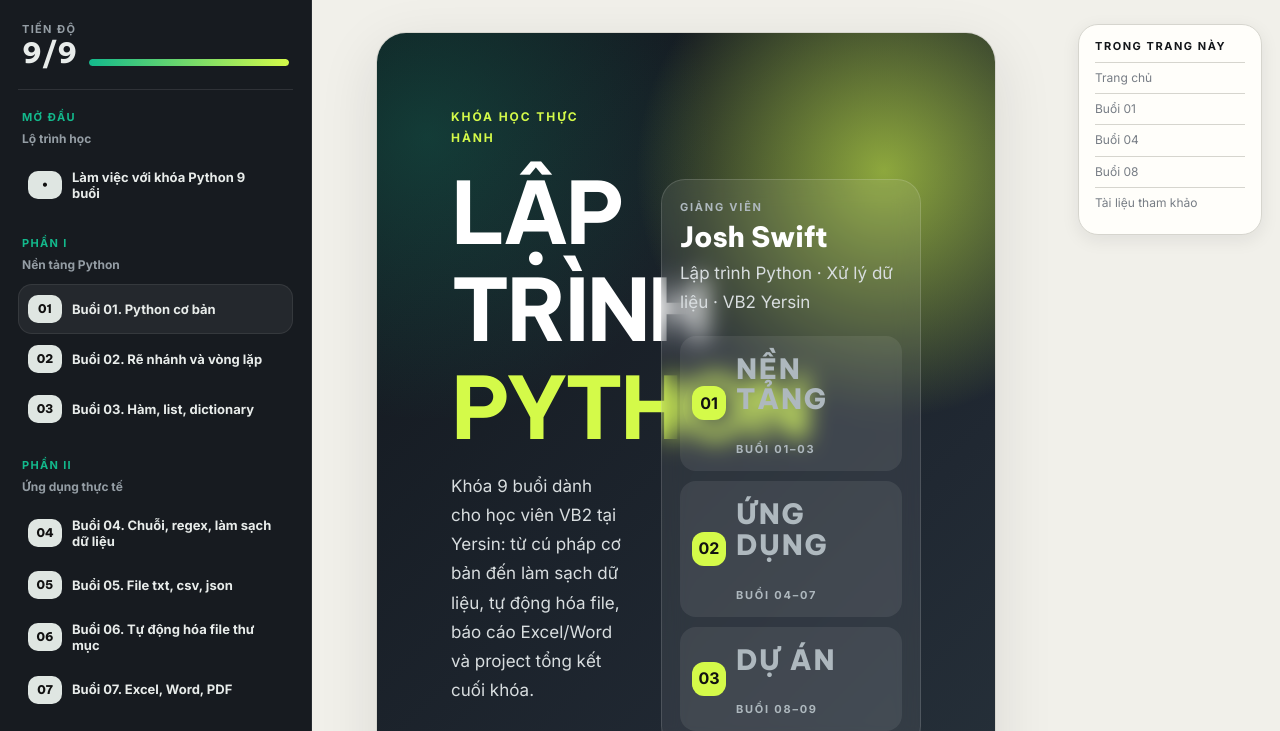
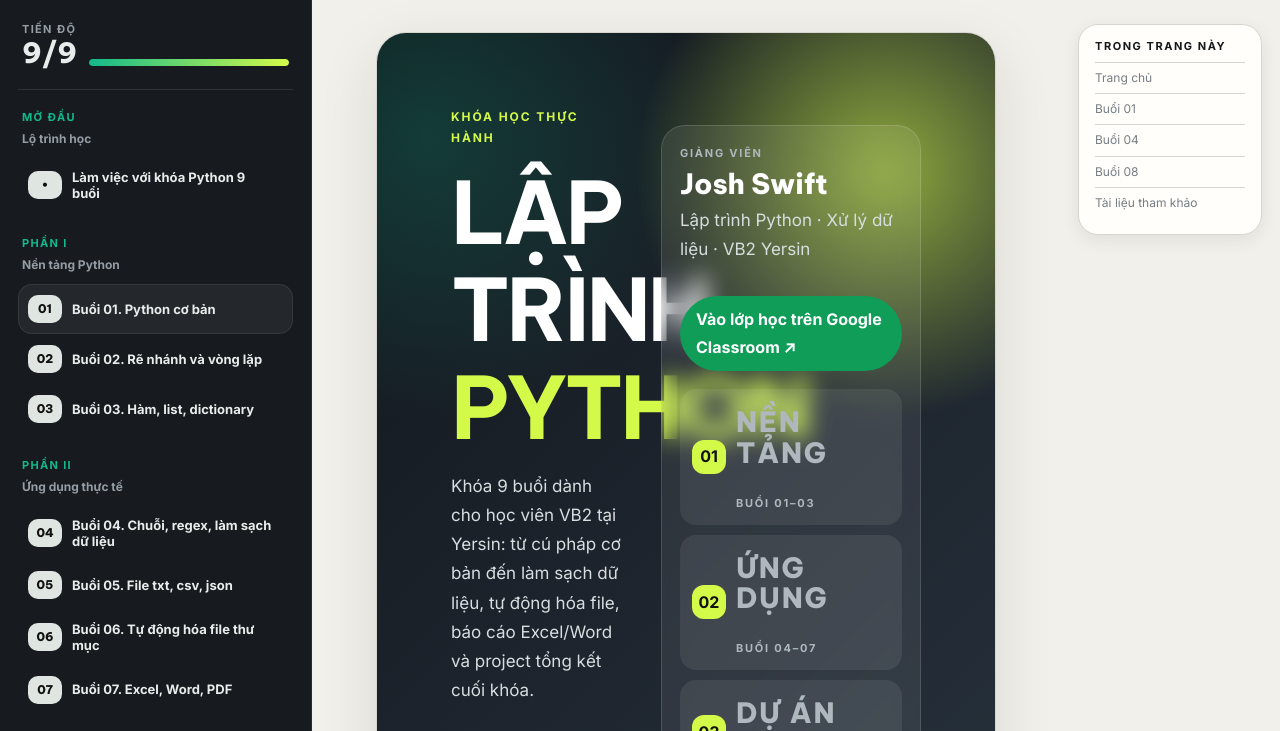
Before and after one commit to danny2904/lap-trinh-python, a website: page index.html in a window 1280 px wide. Shown: the part 68-799 px from the top of the page. Drawn offline with Linux system fonts and the light colour scheme.

Commit message:
Add Google Classroom link to intro card

```diff
--- a/index.html
+++ b/index.html
@@ -297,6 +297,7 @@
           </div>
           <aside class="author-card">
             <span>Giảng viên</span><strong>Josh Swift</strong><p>Lập trình Python · Xử lý dữ liệu · VB2 Yersin</p>
+            <a class="drive-btn" href="https://classroom.google.com/c/ODY5MjU5Mzg2ODMw?cjc=btttbb7u" target="_blank" rel="noopener" style="margin-top:14px">Vào lớp học trên Google Classroom ↗</a>
             <div class="space-card">
               <div class="space-row"><b>01</b><span><strong>Nền tảng</strong><br>Buổi 01–03</span></div>
               <div class="space-row"><b>02</b><span><strong>Ứng dụng</strong><br>Buổi 04–07</span></div>
```
